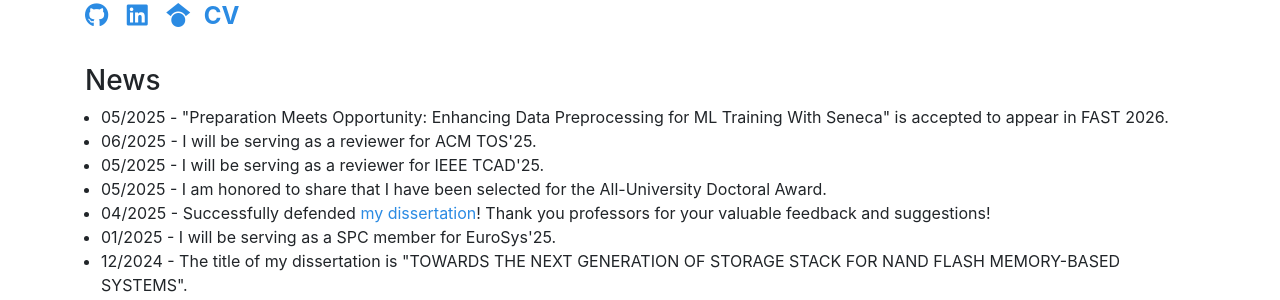
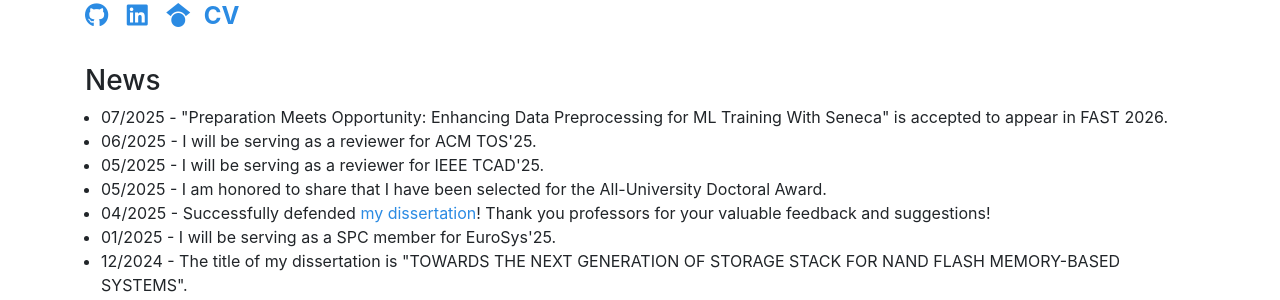
Before and after one commit to ZiyangJiao/ZiyangJiao.github.io, a Jekyll site: the page index.html, which Jekyll copies as it is, in a window 1280 px wide and 900 px high. Shown: the part 449-749 px from the top of the window. Built offline with Jekyll 4.4.1, drawn with Linux system fonts in a browser that asks for light colours; nearby versions of some CDN libraries.

Commit message:
Update index.html

```diff
--- a/index.html
+++ b/index.html
@@ -124,7 +124,7 @@
         <a name="news" style="display: block; margin-top: -50px; padding-top: 50px;"></a>
         <h3>News</h3>
         <ul style="padding-left: 16px;">
-          <li>05/2025 - "Preparation Meets Opportunity: Enhancing Data Preprocessing for ML Training With Seneca" is accepted to appear in FAST 2026.</li>
+          <li>07/2025 - "Preparation Meets Opportunity: Enhancing Data Preprocessing for ML Training With Seneca" is accepted to appear in FAST 2026.</li>
           <li>06/2025 - I will be serving as a reviewer for ACM TOS'25.</li>
           <li>05/2025 - I will be serving as a reviewer for IEEE TCAD'25.</li>
           <li>05/2025 - I am honored to share that I have been selected for the All-University Doctoral Award.</li>
```
